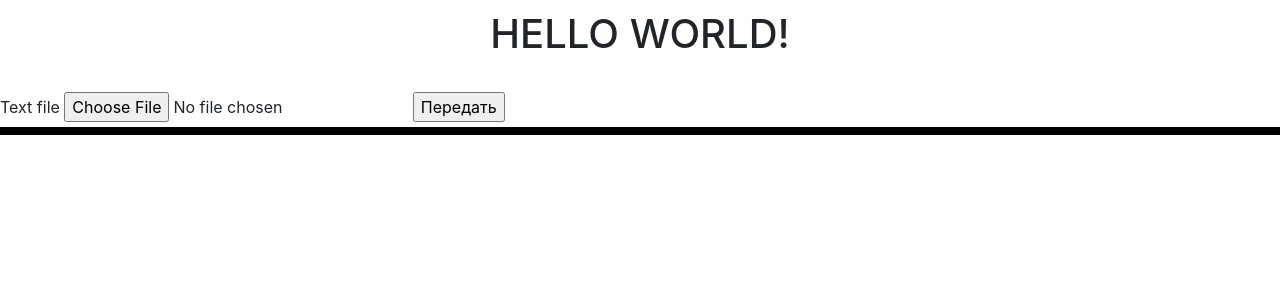
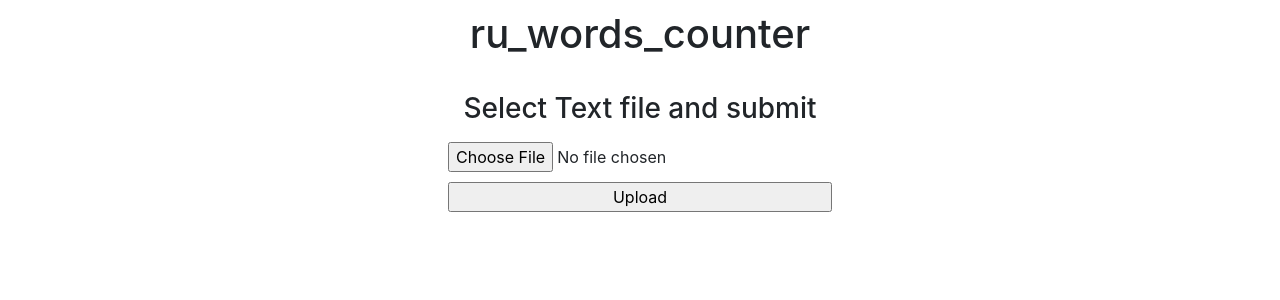
Before and after one commit to vprosekov/ru_words_counter, a Flask app: page /upload in a window 1280 px wide. Shown: the top 300 px of the page. Run offline with Flask 2, Linux system fonts and the light colour scheme; some libraries are stand-ins or nearby versions.

Commit message:
made more beauty frontend for upload page

```diff
--- a/app/forms.py
+++ b/app/forms.py
@@ -9,4 +9,3 @@ class MyForm(FlaskForm):
         FileRequired(),
         FileAllowed(['txt'], 'TXT Files only!')
     ])
-    submit = SubmitField('Передать')
--- a/app/templates/layout.html
+++ b/app/templates/layout.html
@@ -1,10 +1,10 @@
 <!doctype html>
-<html lang="en">
+<html lang="en" style="height: 100%">
   <head>
     {% if title  %}
     <title>{{title}}</title>
     {% else  %}
-    <title>Web Page</title>
+    <title>ru_words_counter</title>
     {% endif %}
     <!-- Required meta tags -->
     <meta charset="utf-8">
@@ -13,22 +13,23 @@
     <!-- Bootstrap CSS -->
     <link rel="stylesheet" href="https://stackpath.bootstrapcdn.com/bootstrap/4.3.1/css/bootstrap.min.css" integrity="sha384-ggOyR0iXCbMQv3Xipma34MD+dH/1fQ784/j6cY/iJTQUOhcWr7x9JvoRxT2MZw1T" crossorigin="anonymous">
   </head>
-  <body style = "width:100%;display: flex; flex-direction: column">
+  <body style = "height: 100%;; width:100%;display: flex; flex-direction: column">
     <h1 style="margin:10px auto">
         {% if fname  %}
         {{fname}}
         {% else  %}
-        HELLO WORLD!
+        ru_words_counter
         {% endif %}
     </h1>
     {% block content %} {% endblock %}
-    <div style="margin-bottom: 0; width:100%; background-color: black; color: white;">
-      <h1 style="margin-left: 0; font-size: 1em;">
-          {% if takeTime %}
-          Script was executed in {{takeTime}}
-          {% endif %}
-      </h1>
-    </div>
+    {% if takeTime %}
+          <div style="margin-bottom: 0; width:100%; background-color: black; color: white;">
+            <h1 style="margin-left: 0; font-size: 1em;">
+                Script was executed in {{takeTime}}
+            </h1>
+          </div>
+    {% endif %}
+
 
     <!-- Optional JavaScript -->
     <!-- jQuery first, then Popper.js, then Bootstrap JS -->
--- a/app/templates/upload.html
+++ b/app/templates/upload.html
@@ -1,11 +1,13 @@
 {% extends "layout.html" %}
 
 {% block content %}
-    <form method='POST' enctype='multipart/form-data'>
-        {{form.hidden_tag()}}<br>
+    <div style = "margin-left: auto; margin-right: auto; margin-top: 0.2sp; display: flex; flex-direction: column; width: 30%; height: 50%">
+        <form method='POST' enctype='multipart/form-data' style = "display: flex; flex-direction: column;">
+            {{form.hidden_tag()}}<br>
 
-        {{form.file.label}}
-        {{form.file}}
-        {{form.submit}}
-    </form>
+            <h3 style="text-align: center;">Select {{form.file.label}} and submit</h3>
+            {{form.file}}
+            <input id="submit" name="submit" type="submit" value="Upload" style="margin-top:10px">
+        </form>
+    </div>
 {% endblock %}
```
